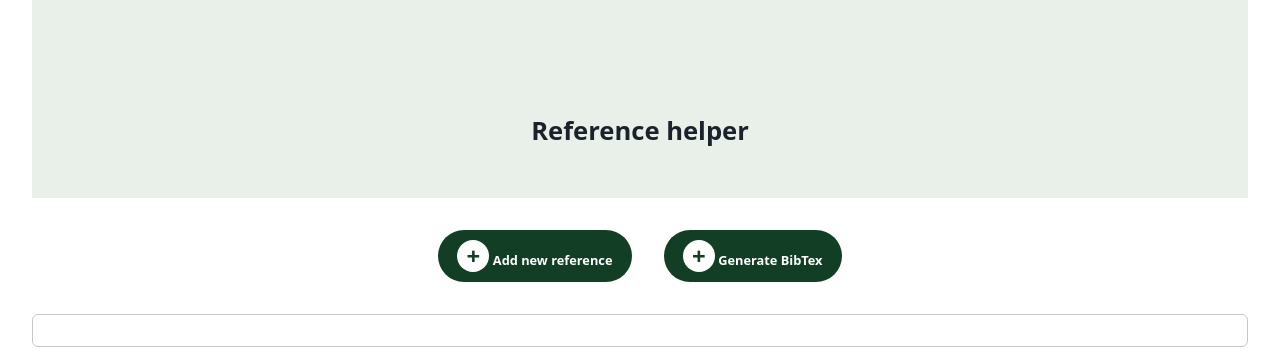
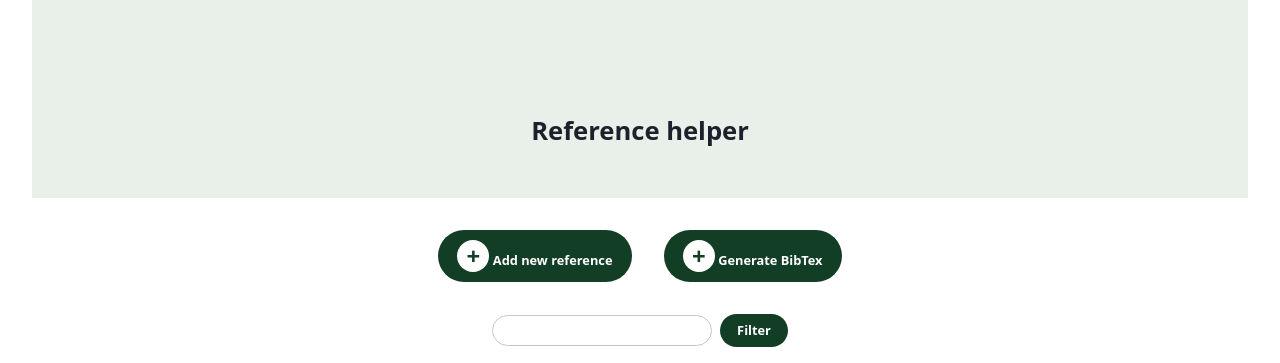
Before and after one commit to KieloLaaksosta/TodoApp, a Flask app: page / in a window 1280 px wide. Shown: the top 363 px of the page. Run offline with Flask 3, Linux system fonts and the light colour scheme; data that the repository does not hold is empty.

Commit message:
Change search button style

```diff
--- a/src/static/main.css
+++ b/src/static/main.css
@@ -257,3 +257,33 @@ tbody tr:hover {
   overflow: hidden;
   text-overflow: ellipsis;
 }
+
+.search-form {
+  display: flex;
+  align-items: center;
+  gap: 0.5rem;
+  width: fit-content;
+  max-width: 100%;
+  margin: 1rem auto;
+}
+
+.search-form .form-field {
+  flex: 1;
+}
+
+.search-form input {
+  width: 220px;
+  padding: 0.45rem 0.75rem;
+  border-radius: 2rem;
+  font-size: var(--font-size-content);
+}
+
+.search-form .form-actions {
+  margin-top: 0;
+}
+
+.search-form .submit-button {
+  margin: 0;
+  padding: 0.45rem 1.1rem;
+  white-space: nowrap;
+}
--- a/src/templates/index.html
+++ b/src/templates/index.html
@@ -35,7 +35,7 @@
     </a>
   </div>
 
-  <form action="/" method="get">
+  <form action="/" method="get" class="search-form">
     <div class="form-field">
       <input type="text" id="search" name="search" value="{{ search }}" maxlength="255">
     </div>
```
